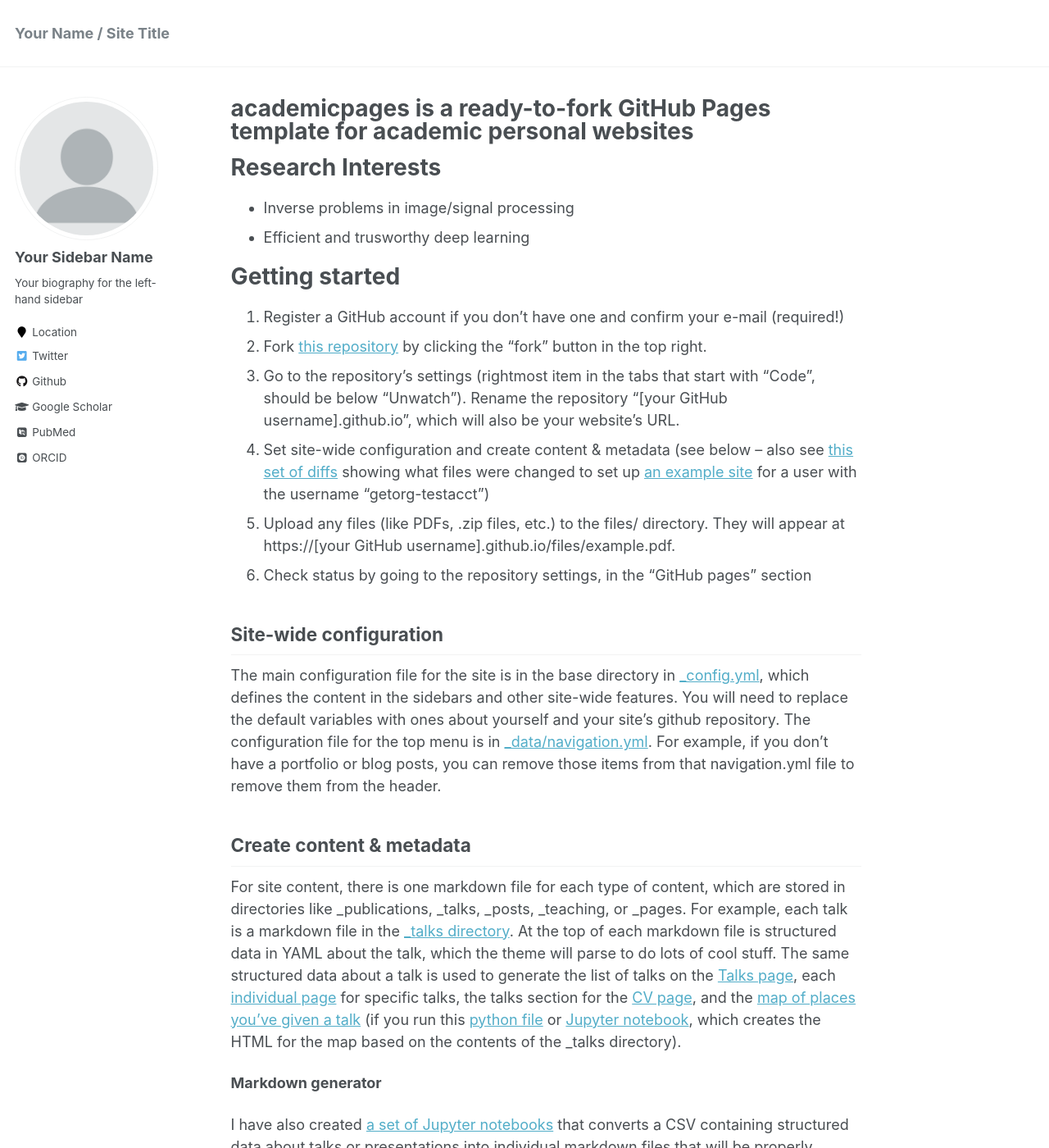
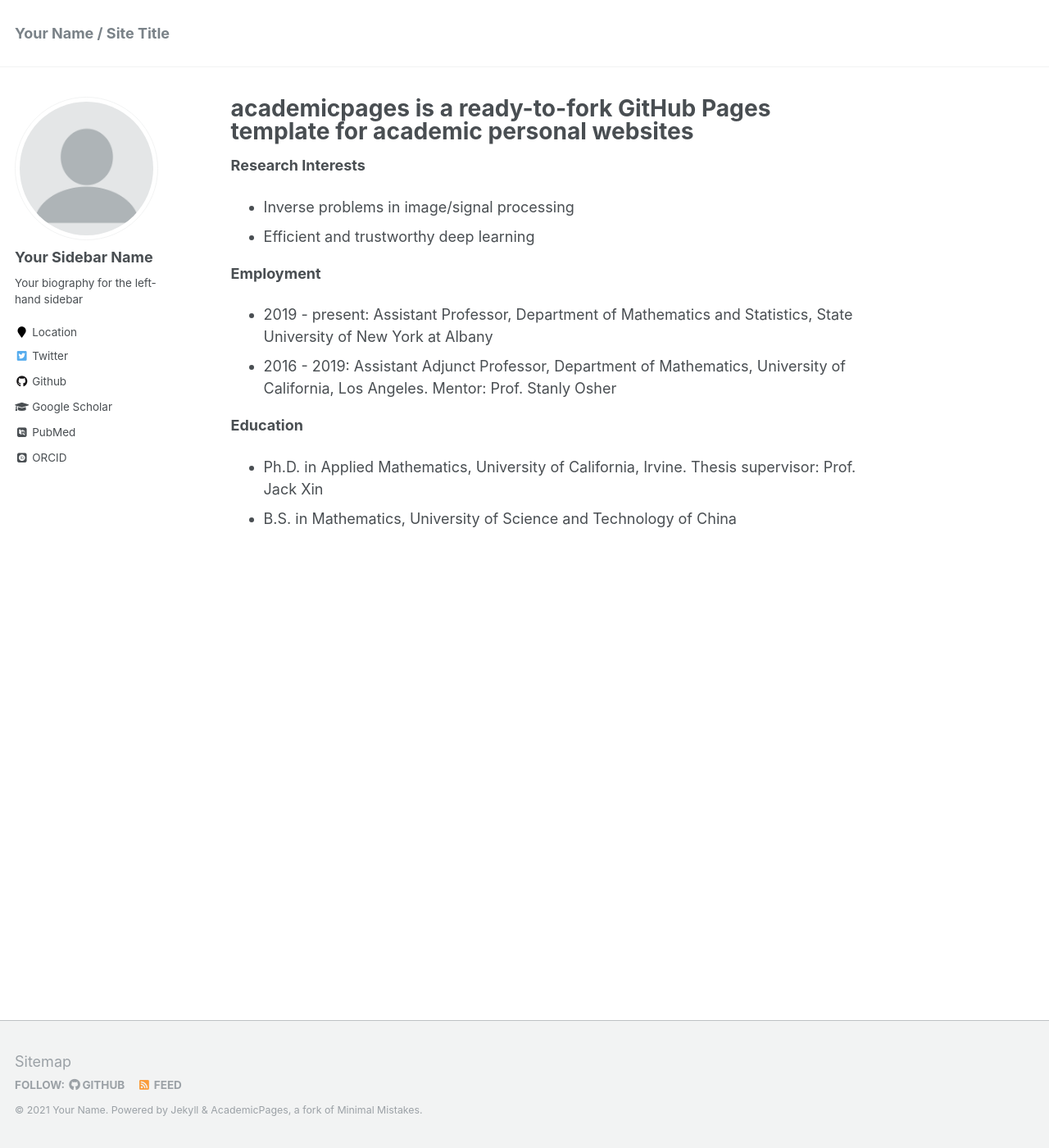
Before and after one commit to yin-penghang/yin-penghang.github.io, a Jekyll site: the page built from _pages/about.md, in a window 1280 px wide and 1400 px high. Shown: the whole window at 82% size. Built offline with Jekyll 4.4.1, drawn with Linux system fonts in a browser that asks for light colours; some web fonts are replaced; some of the changed text lies outside the part shown.

Commit message:
Update about.md

```diff
--- a/_pages/about.md
+++ b/_pages/about.md
@@ -9,40 +9,16 @@ redirect_from:
 ---
 
 
-Research Interests
-======
+**Research Interests**
  - Inverse problems in image/signal processing
- - Efficient and trusworthy deep learning
+ - Efficient and trustworthy deep learning
 
-Getting started
-======
-1. Register a GitHub account if you don't have one and confirm your e-mail (required!)
-1. Fork [this repository](https://github.com/academicpages/academicpages.github.io) by clicking the "fork" button in the top right.
-1. Go to the repository's settings (rightmost item in the tabs that start with "Code", should be below "Unwatch"). Rename the repository "[your GitHub username].github.io", which will also be your website's URL.
-1. Set site-wide configuration and create content & metadata (see below -- also see [this set of diffs](http://archive.is/3TPas) showing what files were changed to set up [an example site](https://getorg-testacct.github.io) for a user with the username "getorg-testacct")
-1. Upload any files (like PDFs, .zip files, etc.) to the files/ directory. They will appear at https://[your GitHub username].github.io/files/example.pdf.
-1. Check status by going to the repository settings, in the "GitHub pages" section
 
-Site-wide configuration
-------
-The main configuration file for the site is in the base directory in [_config.yml](https://github.com/academicpages/academicpages.github.io/blob/master/_config.yml), which defines the content in the sidebars and other site-wide features. You will need to replace the default variables with ones about yourself and your site's github repository. The configuration file for the top menu is in [_data/navigation.yml](https://github.com/academicpages/academicpages.github.io/blob/master/_data/navigation.yml). For example, if you don't have a portfolio or blog posts, you can remove those items from that navigation.yml file to remove them from the header.
+**Employment**
+ - 2019 - present: Assistant Professor, Department of Mathematics and Statistics, State University of New York at Albany
+ - 2016 - 2019: Assistant Adjunct Professor, Department of Mathematics, University of California, Los Angeles.
+   Mentor: Prof. Stanly Osher
 
-Create content & metadata
-------
-For site content, there is one markdown file for each type of content, which are stored in directories like _publications, _talks, _posts, _teaching, or _pages. For example, each talk is a markdown file in the [_talks directory](https://github.com/academicpages/academicpages.github.io/tree/master/_talks). At the top of each markdown file is structured data in YAML about the talk, which the theme will parse to do lots of cool stuff. The same structured data about a talk is used to generate the list of talks on the [Talks page](https://academicpages.github.io/talks), each [individual page](https://academicpages.github.io/talks/2012-03-01-talk-1) for specific talks, the talks section for the [CV page](https://academicpages.github.io/cv), and the [map of places you've given a talk](https://academicpages.github.io/talkmap.html) (if you run this [python file](https://github.com/academicpages/academicpages.github.io/blob/master/talkmap.py) or [Jupyter notebook](https://github.com/academicpages/academicpages.github.io/blob/master/talkmap.ipynb), which creates the HTML for the map based on the contents of the _talks directory).
-
-**Markdown generator**
-
-I have also created [a set of Jupyter notebooks](https://github.com/academicpages/academicpages.github.io/tree/master/markdown_generator
-) that converts a CSV containing structured data about talks or presentations into individual markdown files that will be properly formatted for the academicpages template. The sample CSVs in that directory are the ones I used to create my own personal website at stuartgeiger.com. My usual workflow is that I keep a spreadsheet of my publications and talks, then run the code in these notebooks to generate the markdown files, then commit and push them to the GitHub repository.
-
-How to edit your site's GitHub repository
-------
-Many people use a git client to create files on their local computer and then push them to GitHub's servers. If you are not familiar with git, you can directly edit these configuration and markdown files directly in the github.com interface. Navigate to a file (like [this one](https://github.com/academicpages/academicpages.github.io/blob/master/_talks/2012-03-01-talk-1.md) and click the pencil icon in the top right of the content preview (to the right of the "Raw | Blame | History" buttons). You can delete a file by clicking the trashcan icon to the right of the pencil icon. You can also create new files or upload files by navigating to a directory and clicking the "Create new file" or "Upload files" buttons.
-
-Example: editing a markdown file for a talk
-![Editing a markdown file for a talk](/images/editing-talk.png)
-
-For more info
-------
-More info about configuring academicpages can be found in [the guide](https://academicpages.github.io/markdown/). The [guides for the Minimal Mistakes theme](https://mmistakes.github.io/minimal-mistakes/docs/configuration/) (which this theme was forked from) might also be helpful.
+**Education**
+ - Ph.D. in Applied Mathematics, University of California, Irvine. Thesis supervisor: Prof. Jack Xin
+ - B.S. in Mathematics, University of Science and Technology of China
```
